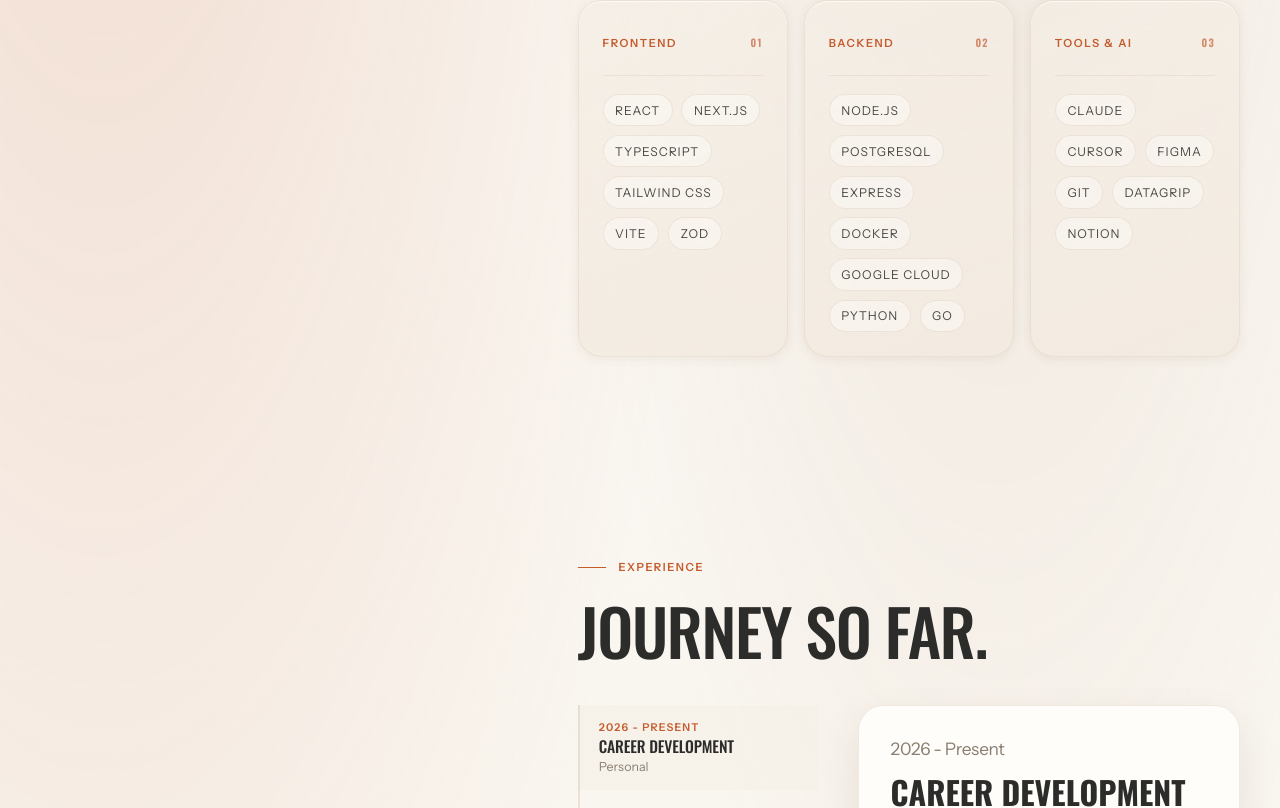
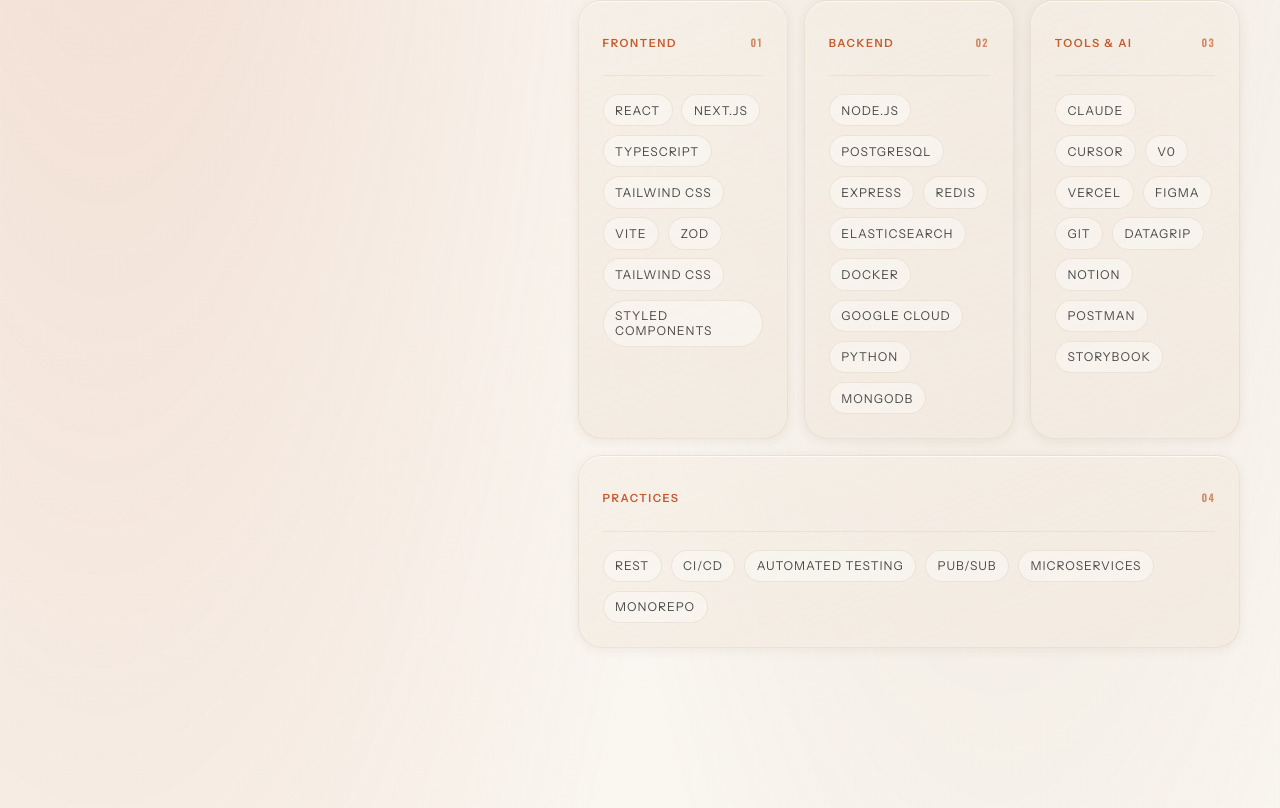
Before and after one commit to HenronenGIT/hmaronen-homepage, a Next.js app in the folder apps/homepage/: page / in a window 1280 px wide. Shown: the part 1052-1860 px from the top of the page. Built offline with nearby package versions, Linux system fonts and the light colour scheme.

Commit message:
feat(skills): add Practices card spanning full width below skill grid

```diff
--- a/apps/homepage/app/homepage-data.ts
+++ b/apps/homepage/app/homepage-data.ts
@@ -57,7 +57,7 @@
 export const contactEmail = "henrimaronen@gmail.com";
 
 export const navItems: NavItem[] = [
-  { label: "About", href: "#about" },
+  // { label: "About", href: "#about" },
   { label: "Skills", href: "#skills" },
   { label: "Experience", href: "#work" },
   { label: "Projects", href: "#projects" },
@@ -112,7 +112,16 @@
 export const skillGroups: SkillGroup[] = [
   {
     title: "Frontend",
-    skills: ["React", "Next.js", "TypeScript", "Tailwind CSS", "Vite", "Zod"],
+    skills: [
+      "React",
+      "Next.js",
+      "TypeScript",
+      "Tailwind CSS",
+      "Vite",
+      "Zod",
+      "Tailwind CSS",
+      "Styled Components",
+    ],
   },
   {
     title: "Backend",
@@ -120,15 +129,39 @@
       "Node.js",
       "PostgreSQL",
       "Express",
+      "Redis",
+      "Elasticsearch",
       "Docker",
       "Google Cloud",
       "Python",
-      "Go",
+      "MongoDB",
     ],
   },
   {
     title: "Tools & AI",
-    skills: ["Claude", "Cursor", "Figma", "Git", "DataGrip", "Notion"],
+    skills: [
+      "Claude",
+      "Cursor",
+      "V0",
+      "Vercel",
+      "Figma",
+      "Git",
+      "DataGrip",
+      "Notion",
+      "Postman",
+      "Storybook",
+    ],
+  },
+  {
+    title: "Practices",
+    skills: [
+      "REST",
+      "CI/CD",
+      "Automated Testing",
+      "Pub/Sub",
+      "Microservices",
+      "Monorepo",
+    ],
   },
 ];
 
@@ -191,10 +224,10 @@
     eyebrow: "Side project",
     description:
       "Your daily briefing, built to your sources. Breefli cuts the noise and delivers the feeds you actually care about — one read, every morning.",
-    href: "https://app.breefli.app",
+    href: "https://app.breefli.app/feed",
     secondaryHref: "https://github.com/HenronenGIT/breefli",
     secondaryLabel: "GitHub",
-    tags: ["React", "Node.js", "RSS", "Next.js"],
+    tags: ["React", "Node.js", "RSS", "Next.js", "AI"],
   },
   {
     name: "Photography Portfolio",
```
